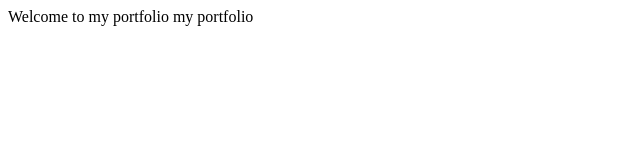
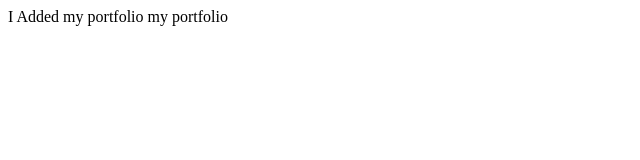
Before and after one commit to Dhaniel147/Assessment, a plain HTML site: page index.html in a window 1280 px wide. Shown: the full height of the page, 0-640 px from the left. Drawn offline with Linux system fonts and the light colour scheme.

Commit message:
Update index.html

```diff
--- a/index.html
+++ b/index.html
@@ -1,5 +1,5 @@
 <html>
-   Welcome to my portfolio
+   I Added my portfolio
 
     my portfolio
  </html>
```
